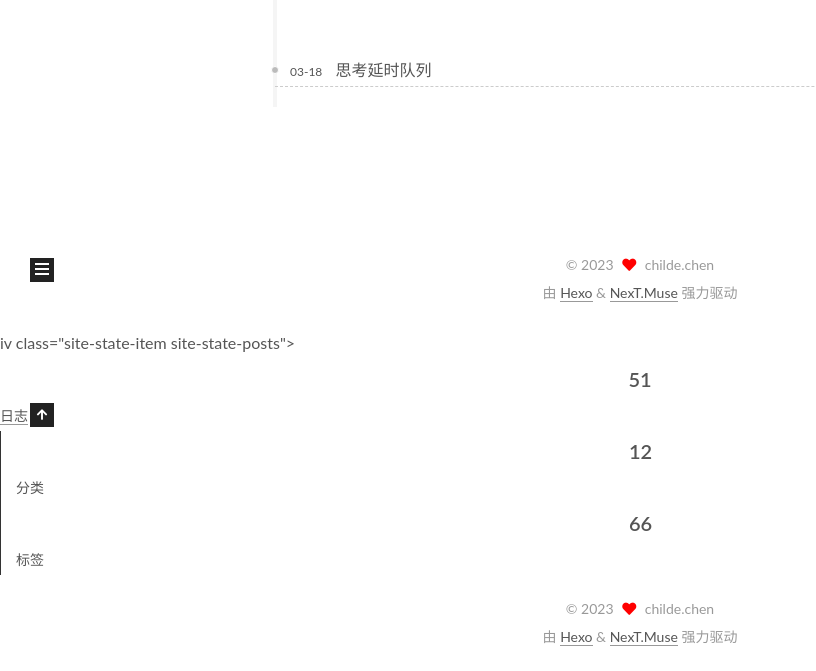
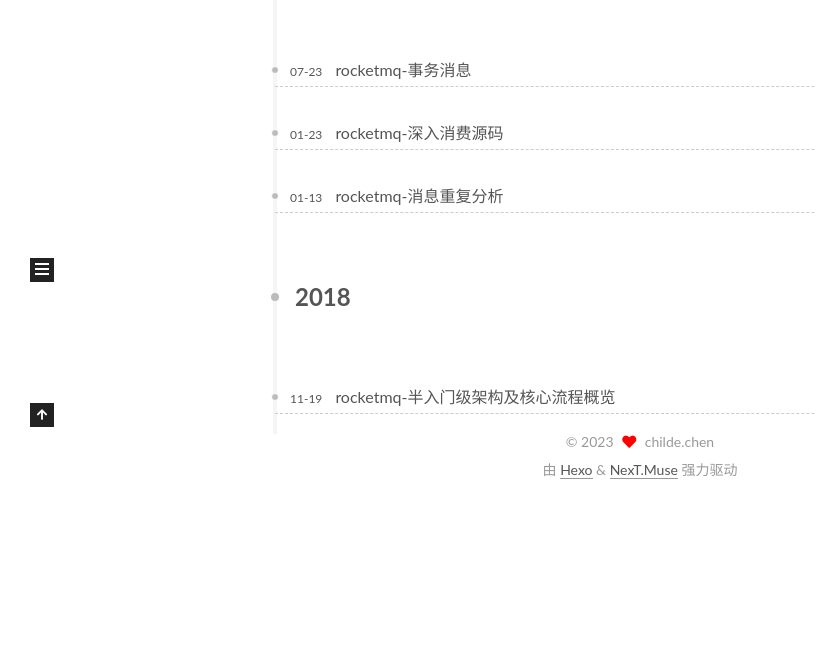
Before and after one commit to Childe-Chen/Childe-Chen.github.io, a plain HTML site: page tags/rocketmq/index.html in a window 1280 px wide. Shown: the part 473-1144 px from the top of the page, without its empty margins (0-816 px from the left). After the commit the page ends 977 px from the top, so only its background shows below. Drawn offline with Linux system fonts and the light colour scheme.

Commit message:
Site updated: 2023-01-17 15:38:07

```diff
--- a/tags/rocketmq/index.html
+++ b/tags/rocketmq/index.html
@@ -23,14 +23,14 @@
   <meta name="description" content="少爷凡隐">
 <meta property="og:type" content="website">
 <meta property="og:title" content="凡隐的博客">
-<meta property="og:url" content="http://yoursite.com/tags/Rocketmq/index.html">
+<meta property="og:url" content="http://yoursite.com/tags/rocketmq/index.html">
 <meta property="og:site_name" content="凡隐的博客">
 <meta property="og:description" content="少爷凡隐">
 <meta property="og:locale" content="zh_CN">
 <meta property="article:author" content="childe.chen">
 <meta name="twitter:card" content="summary">
 
-<link rel="canonical" href="http://yoursite.com/tags/Rocketmq/">
+<link rel="canonical" href="http://yoursite.com/tags/rocketmq/">
 
 
 <script id="page-configurations">
@@ -43,7 +43,7 @@
   };
 </script>
 
-  <title>标签: Rocketmq | 凡隐的博客</title>
+  <title>标签: rocketmq | 凡隐的博客</title>
 
 
 
@@ -166,7 +166,7 @@
   <div class="post-block">
     <div class="posts-collapse">
       <div class="collection-title">
-        <h2 class="collection-header">Rocketmq
+        <h2 class="collection-header">rocketmq
           <small>标签</small>
         </h2>
       </div>
@@ -181,15 +181,78 @@
 
       <div class="post-meta">
         <time itemprop="dateCreated"
-              datetime="2019-03-18T20:07:11+08:00"
-              content="2019-03-18">
-          03-18
+              datetime="2019-07-23T20:09:47+08:00"
+              content="2019-07-23">
+          07-23
         </time>
       </div>
 
       <div class="post-title">
-          <a class="post-title-link" href="/2019/03/18/%E7%AC%94%E8%AE%B0-%E7%94%B1rocketmq%E5%BB%B6%E6%97%B6%E9%98%9F%E5%88%97%E6%80%9D%E8%80%83%E4%BB%BB%E5%8A%A1%E8%A7%84%E5%88%92/" itemprop="url">
-            <span itemprop="name">思考延时队列</span>
+          <a class="post-title-link" href="/2019/07/23/rocketmq-%E4%BA%8B%E5%8A%A1%E6%B6%88%E6%81%AF/" itemprop="url">
+            <span itemprop="name">rocketmq-事务消息</span>
+          </a>
+      </div>
+
+    </header>
+  </article>
+
+  <article itemscope itemtype="http://schema.org/Article">
+    <header class="post-header">
+
+      <div class="post-meta">
+        <time itemprop="dateCreated"
+              datetime="2019-01-23T22:10:44+08:00"
+              content="2019-01-23">
+          01-23
+        </time>
+      </div>
+
+      <div class="post-title">
+          <a class="post-title-link" href="/2019/01/23/rocketmq-%E6%B7%B1%E5%85%A5%E6%B6%88%E8%B4%B9%E6%BA%90%E7%A0%81/" itemprop="url">
+            <span itemprop="name">rocketmq-深入消费源码</span>
+          </a>
+      </div>
+
+    </header>
+  </article>
+
+  <article itemscope itemtype="http://schema.org/Article">
+    <header class="post-header">
+
+      <div class="post-meta">
+        <time itemprop="dateCreated"
+              datetime="2019-01-13T15:44:10+08:00"
+              content="2019-01-13">
+          01-13
+        </time>
+      </div>
+
+      <div class="post-title">
+          <a class="post-title-link" href="/2019/01/13/rocketmq-%E6%B6%88%E6%81%AF%E9%87%8D%E5%A4%8D%E5%88%86%E6%9E%90/" itemprop="url">
+            <span itemprop="name">rocketmq-消息重复分析</span>
+          </a>
+      </div>
+
+    </header>
+  </article>
+    <div class="collection-year">
+      <span class="collection-header">2018</span>
+    </div>
+
+  <article itemscope itemtype="http://schema.org/Article">
+    <header class="post-header">
+
+      <div class="post-meta">
+        <time itemprop="dateCreated"
+              datetime="2018-11-19T14:32:38+08:00"
+              content="2018-11-19">
+          11-19
+        </time>
+      </div>
+
+      <div class="post-title">
+          <a class="post-title-link" href="/2018/11/19/rocketmq-%E6%9E%B6%E6%9E%84%E5%8F%8A%E6%A0%B8%E5%BF%83%E6%B5%81%E7%A8%8B%E6%A2%B3%E7%90%86/" itemprop="url">
+            <span itemprop="name">rocketmq-半入门级架构及核心流程概览</span>
           </a>
       </div>
 
@@ -371,108 +434,3 @@
 
 </body>
 </html>
-iv class="site-state-item site-state-posts">
-          <a href="/archives/">
-
-          <span class="site-state-item-count">51</span>
-          <span class="site-state-item-name">日志</span>
-        </a>
-      </div>
-      <div class="site-state-item site-state-categories">
-            <a href="/categories/">
-
-        <span class="site-state-item-count">12</span>
-        <span class="site-state-item-name">分类</span></a>
-      </div>
-      <div class="site-state-item site-state-tags">
-            <a href="/tags/">
-
-        <span class="site-state-item-count">66</span>
-        <span class="site-state-item-name">标签</span></a>
-      </div>
-  </nav>
-</div>
-
-
-
-      </div>
-
-    </div>
-  </aside>
-  <div id="sidebar-dimmer"></div>
-
-
-      </div>
-    </main>
-
-    <footer class="footer">
-      <div class="footer-inner">
-
-
-
-
-<div class="copyright">
-
-  &copy;
-  <span itemprop="copyrightYear">2023</span>
-  <span class="with-love">
-    <i class="fa fa-heart"></i>
-  </span>
-  <span class="author" itemprop="copyrightHolder">childe.chen</span>
-</div>
-  <div class="powered-by">由 <a href="https://hexo.io" class="theme-link" rel="noopener" target="_blank">Hexo</a> & <a href="https://muse.theme-next.org" class="theme-link" rel="noopener" target="_blank">NexT.Muse</a> 强力驱动
-  </div>
-
-
-
-
-
-
-
-
-
-
-      </div>
-    </footer>
-  </div>
-
-
-  <script src="/lib/anime.min.js"></script>
-  <script src="/lib/velocity/velocity.min.js"></script>
-  <script src="/lib/velocity/velocity.ui.min.js"></script>
-
-<script src="/js/utils.js"></script>
-
-<script src="/js/motion.js"></script>
-
-
-<script src="/js/schemes/muse.js"></script>
-
-
-<script src="/js/next-boot.js"></script><!-- hexo-inject:begin --><!-- hexo-inject:end -->
-
-
-
-
-
-
-
-
-
-
-
-
-
-
-
-
-
-
-
-
-
-
-
-
-</body>
-</html>
```
